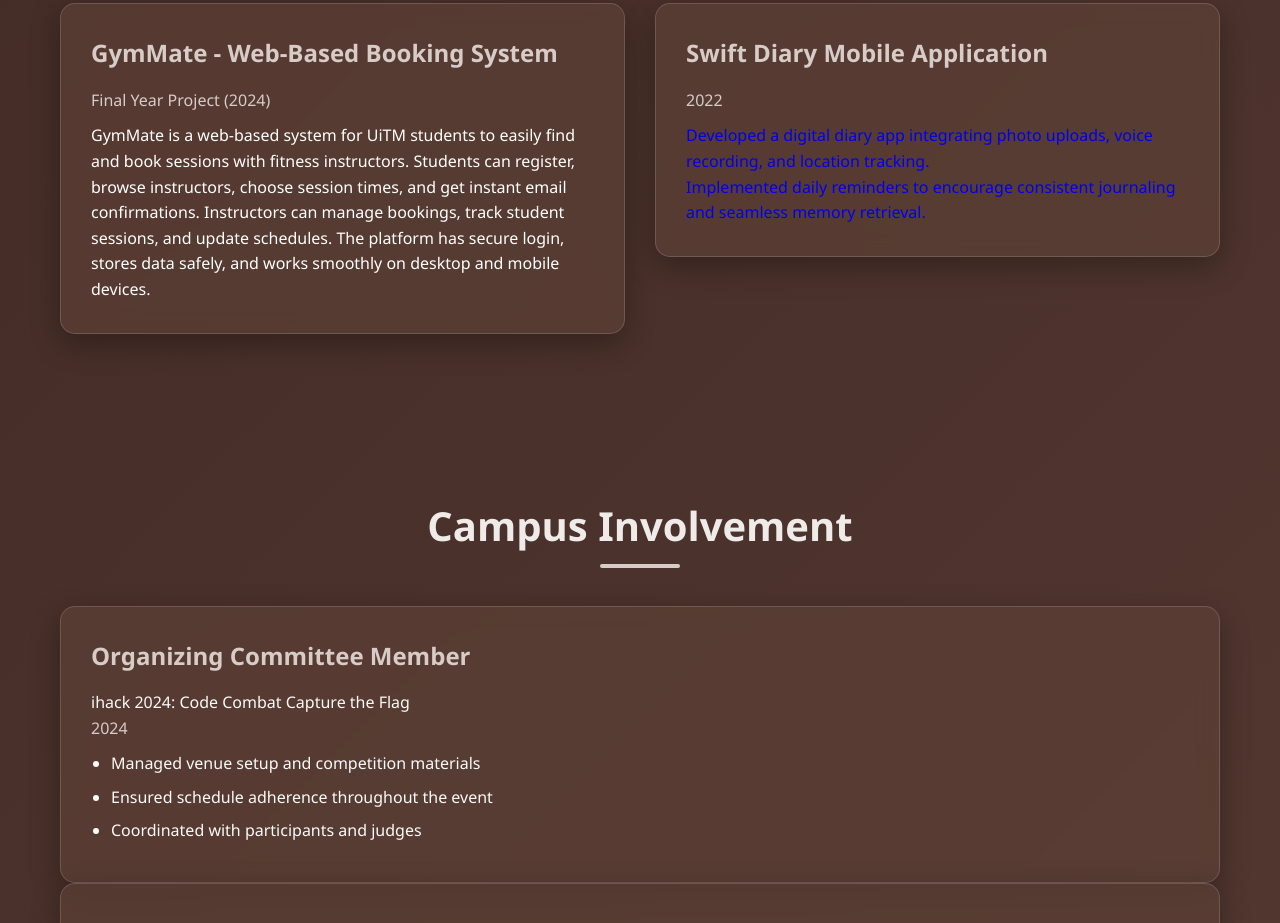
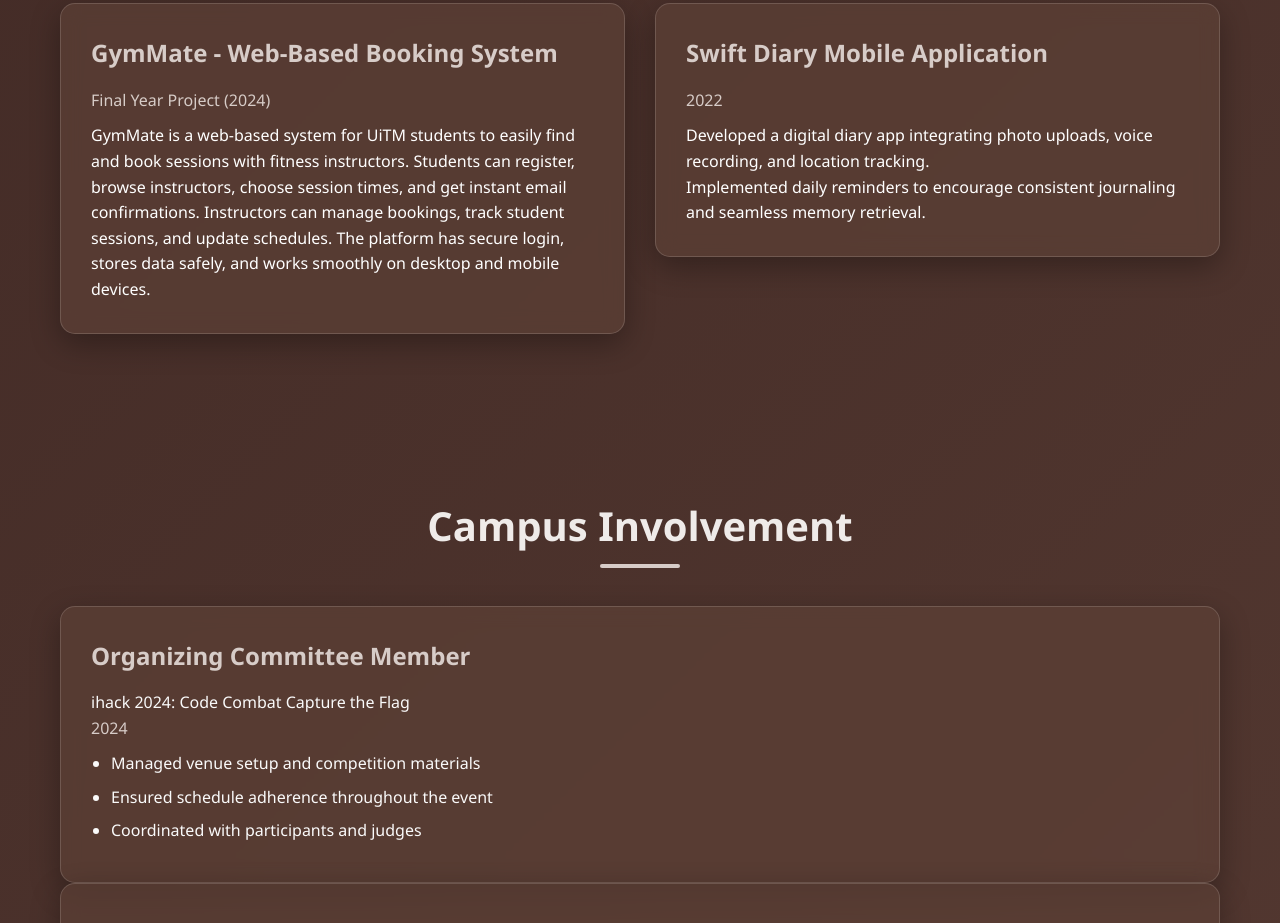
Before and after one commit to azeooo/portfolioaze, a plain HTML site: page index.html in a window 1280 px wide. Shown: the part 1218-2141 px from the top of the page. Drawn offline with Linux system fonts and the light colour scheme.

Commit message:
Update index.html

```diff
--- a/index.html
+++ b/index.html
@@ -152,8 +152,8 @@
 <div class="card">
 <h3>Swift Diary Mobile Application</h3>
 <span class="date">2022</span>
-<p>Developed a digital diary app integrating photo uploads, voice recording, and location tracking.</p>
-<p>Implemented daily reminders to encourage consistent journaling and seamless memory retrieval.</p>
+<p style="color: white;">Developed a digital diary app integrating photo uploads, voice recording, and location tracking.</p>
+<p style="color: white;">Implemented daily reminders to encourage consistent journaling and seamless memory retrieval.</p>
 </div>
 </a>
 
```
